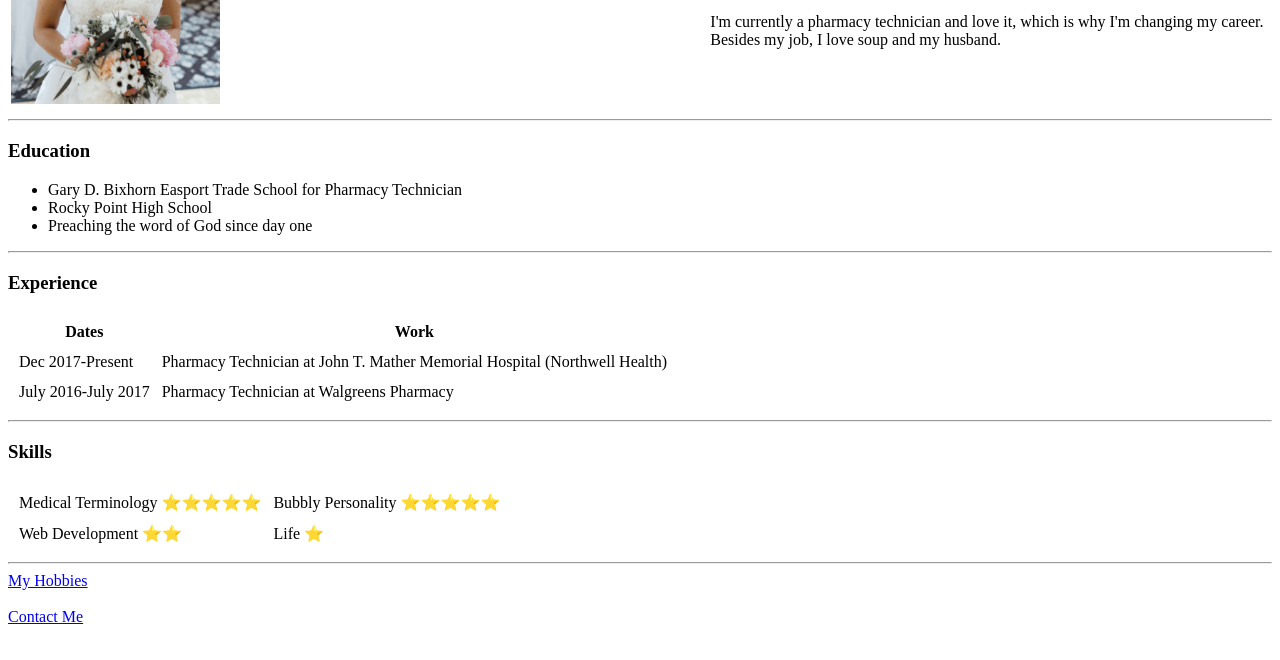
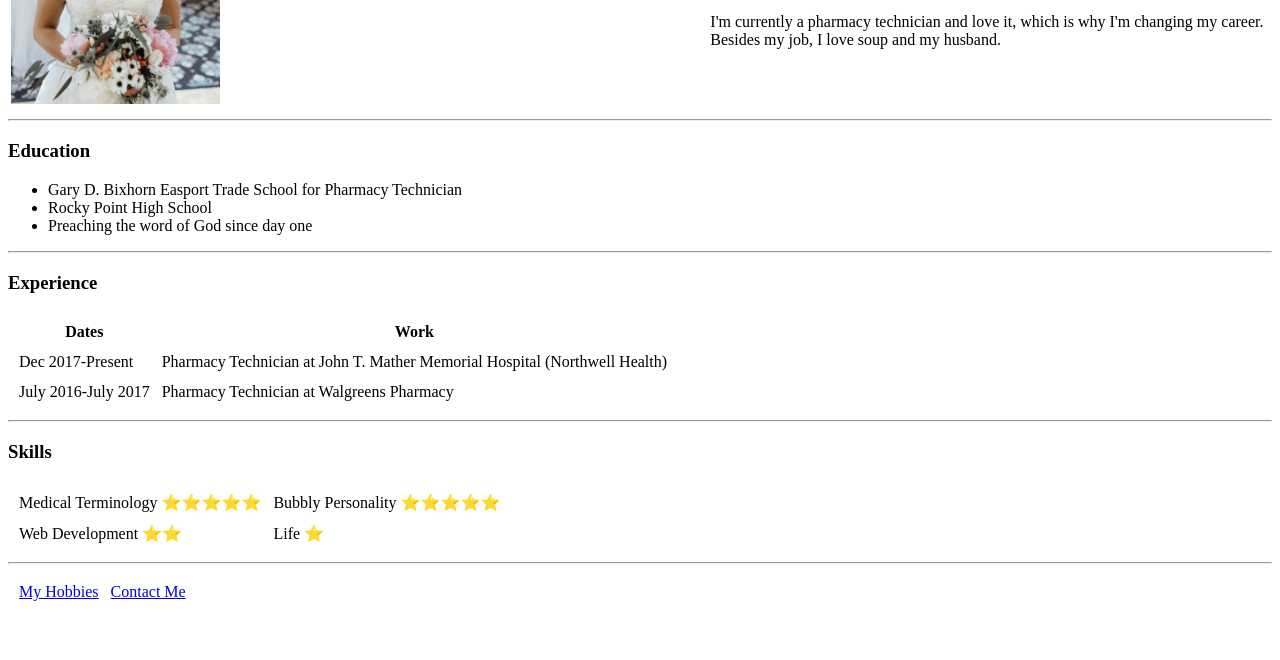
Before and after one commit to Josephineinacabin/cv, a plain HTML site: page index.html in a window 1280 px wide. Shown: the part 156-816 px from the top of the page. Drawn offline with Linux system fonts and the light colour scheme.

Commit message:
Update index.html

```diff
--- a/index.html
+++ b/index.html
@@ -64,11 +64,12 @@
     </tr>
   </table>
   <hr>
-  <a href="hobbies.html">My Hobbies</a>
-  <br>
-  <br>
-  <a href="contactpage.html">Contact Me</a>
-  <br>
+ <table cellspacing="10">
+    <tr>
+      <td><a href="Hobbies.html">My Hobbies</a></td>
+      <td><a href="Contact Page.html">Contact Me</a></td>
+    </tr>
+  </table>
   <br>
   <br>
 </body>
```
